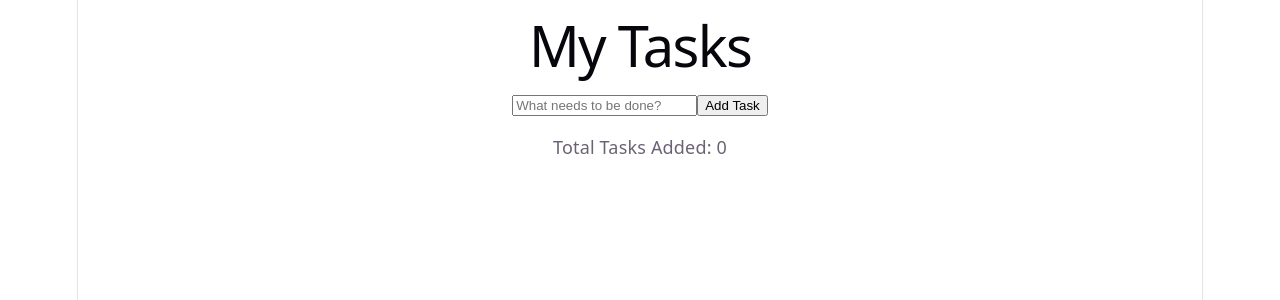
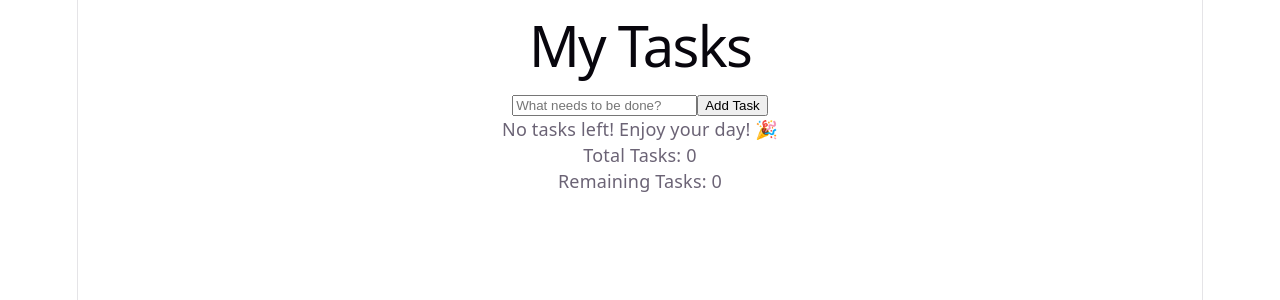
Before and after one commit to FatimaGhafoor/my-todo-app, a React (Vite) app: page / in a window 1280 px wide. Shown: the top 300 px of the page. Built offline with nearby package versions, Linux system fonts and the light colour scheme.

Commit message:
feat: add remaining tasks counter and empty state conditional rendering

```diff
--- a/src/App.jsx
+++ b/src/App.jsx
@@ -26,6 +26,8 @@ export default function App() {
       ),
     );
   };
+
+  const remainingTasks = todos.filter((todo) => !todo.completed).length;
   return (
     <div className="main-container">
       <h1>My Tasks</h1>
@@ -39,6 +41,9 @@ export default function App() {
         />
         <button type="submit">Add Task</button>
       </form>
+      {todos.length === 0 ? (
+        <p>No tasks left! Enjoy your day! 🎉</p>
+      ) : (
         <ul className="todos-list">
           {todos.map((todo) => (
             <li key={todo.id}>
@@ -55,7 +60,12 @@ export default function App() {
             </li>
           ))}
         </ul>
-      <p>Total Tasks Added: {todos.length}</p>
+      )}
+
+      <div className="todos-stats">
+        <p>Total Tasks: {todos.length}</p>
+        <p>Remaining Tasks: {remainingTasks}</p>
+      </div>
     </div>
   );
 }
```
Lines whose indentation alone changed are shown as unchanged.
